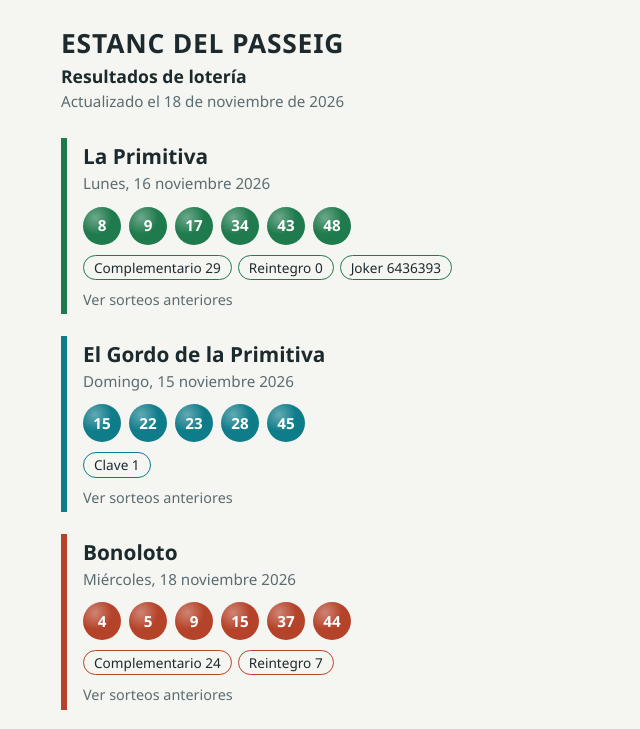
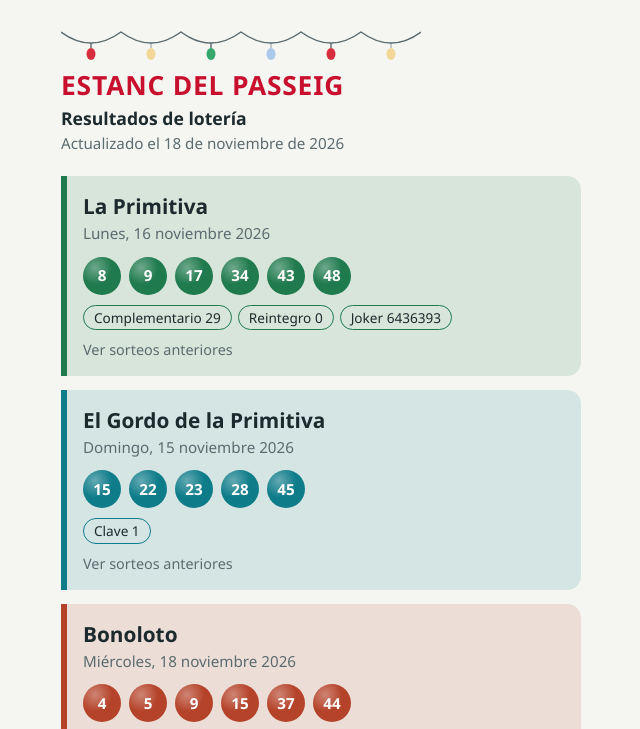
Before and after one commit to joaquin2444/Loto, a plain HTML site: page index.html in a window 1280 px wide. Shown: the top 729 px of the page, without its empty margins (319-959 px from the left). Drawn offline with Linux system fonts and the light colour scheme.

Commit message:
Add new color variables and adjust styles

```diff
--- a/index.html
+++ b/index.html
@@ -17,6 +17,8 @@
     --dream: #7a3f9e;
     --gordo: #0f7c8a;
     --nacional: #6c6794;
+    --rojo: #c8102e;
+    --tinte: 14%;
     --estrella: #f2b01e;
   }
   @media (prefers-color-scheme: dark) {
@@ -31,6 +33,8 @@
       --dream: #b684d8;
       --gordo: #43b8c6;
       --nacional: #a9a3d6;
+      --rojo: #ff7a6b;
+      --tinte: 24%;
     }
   }
   * { box-sizing: border-box; }
@@ -44,7 +48,13 @@
   }
   main { max-width: 560px; margin: 0 auto; padding: 28px 20px 48px; }
   h1 { font-size: 1.9rem; margin: 0 0 4px; letter-spacing: -0.01em; }
-  h1.marca { font-size: 1.65rem; letter-spacing: 0.03em; line-height: 1.15; margin: 0 0 6px; }
+  h1.marca { font-size: 1.65rem; letter-spacing: 0.03em; line-height: 1.15; margin: 0 0 6px; color: var(--rojo); }
+  .adorno { margin: 0 0 8px; color: var(--suave); }
+  .adorno svg { display: block; width: 100%; max-width: 360px; height: auto; }
+  @keyframes parpadeo { 0%, 100% { opacity: 1; } 50% { opacity: 0.4; } }
+  .adorno .impar { animation: parpadeo 2.6s ease-in-out infinite; }
+  .adorno .par { animation: parpadeo 2.6s ease-in-out 1.3s infinite; }
+  @media (prefers-reduced-motion: reduce) { .adorno .impar, .adorno .par { animation: none; } }
   .subtitulo { margin: 0 0 2px; font-size: 1.1rem; font-weight: 600; }
   .actualizado { margin: 0 0 8px; color: var(--suave); font-size: 0.95rem; }
   .aviso { color: var(--suave); }
@@ -103,11 +113,15 @@
   .cal-nota { margin: 8px 0 0; font-size: 0.8rem; color: var(--suave); }
 
   /* Portada */
-  .juegos { margin-top: 26px; display: grid; gap: 22px; }
+  .juegos { margin-top: 22px; display: grid; gap: 14px; }
   .juego-link {
     display: block; text-decoration: none;
-    padding: 4px 0 4px 16px; border-left: 6px solid var(--c);
+    padding: 16px 16px 16px 16px; border-left: 6px solid var(--c);
+    border-radius: 0 14px 14px 0;
+    background: var(--fondo);
+    background: color-mix(in srgb, var(--c) var(--tinte), var(--fondo));
   }
+  .juego-link:active { background: color-mix(in srgb, var(--c) 28%, var(--fondo)); }
   .juego-link:focus-visible, .volver:focus-visible { outline: 3px solid var(--c, var(--texto)); outline-offset: 4px; }
   .juego-link h2 { font-size: 1.3rem; margin: 0; }
   .juego-link .fecha { margin: 2px 0 12px; color: var(--suave); font-size: 0.95rem; }
@@ -192,6 +206,20 @@
     return g;
   }
 
+  function adornoNavidad() {
+    const colores = ["#d62839", "#f2b01e", "#2fa468", "#4a90e2"];
+    let luces = "";
+    for (let i = 0; i < 6; i++) {
+      const x = 30 + i * 60;
+      luces += '<g class="luz ' + (i % 2 ? "par" : "impar") + '">' +
+        '<line x1="' + x + '" y1="15" x2="' + x + '" y2="20" stroke="currentColor" stroke-width="1.5"/>' +
+        '<ellipse cx="' + x + '" cy="26" rx="4.5" ry="6" fill="' + colores[i % colores.length] + '"/></g>';
+    }
+    return '<svg viewBox="0 0 360 34" aria-hidden="true" focusable="false">' +
+      '<path d="M0 4 Q30 26 60 4 Q90 26 120 4 Q150 26 180 4 Q210 26 240 4 Q270 26 300 4 Q330 26 360 4" ' +
+      'fill="none" stroke="currentColor" stroke-width="1.5"/>' + luces + '</svg>';
+  }
+
   function sorteosDe(id) {
     const lista = DATA.juegos && DATA.juegos[id];
     return Array.isArray(lista) ? lista : [];
@@ -201,6 +229,9 @@
     document.title = "ESTANC DEL PASSEIG · Resultados de lotería";
     const app = document.getElementById("app");
     app.textContent = "";
+    const adorno = crear("div", "adorno");
+    adorno.innerHTML = adornoNavidad();
+    app.appendChild(adorno);
     app.appendChild(crear("h1", "marca", "ESTANC DEL PASSEIG"));
     app.appendChild(crear("p", "subtitulo", "Resultados de lotería"));
     if (DATA.actualizado) {
```
